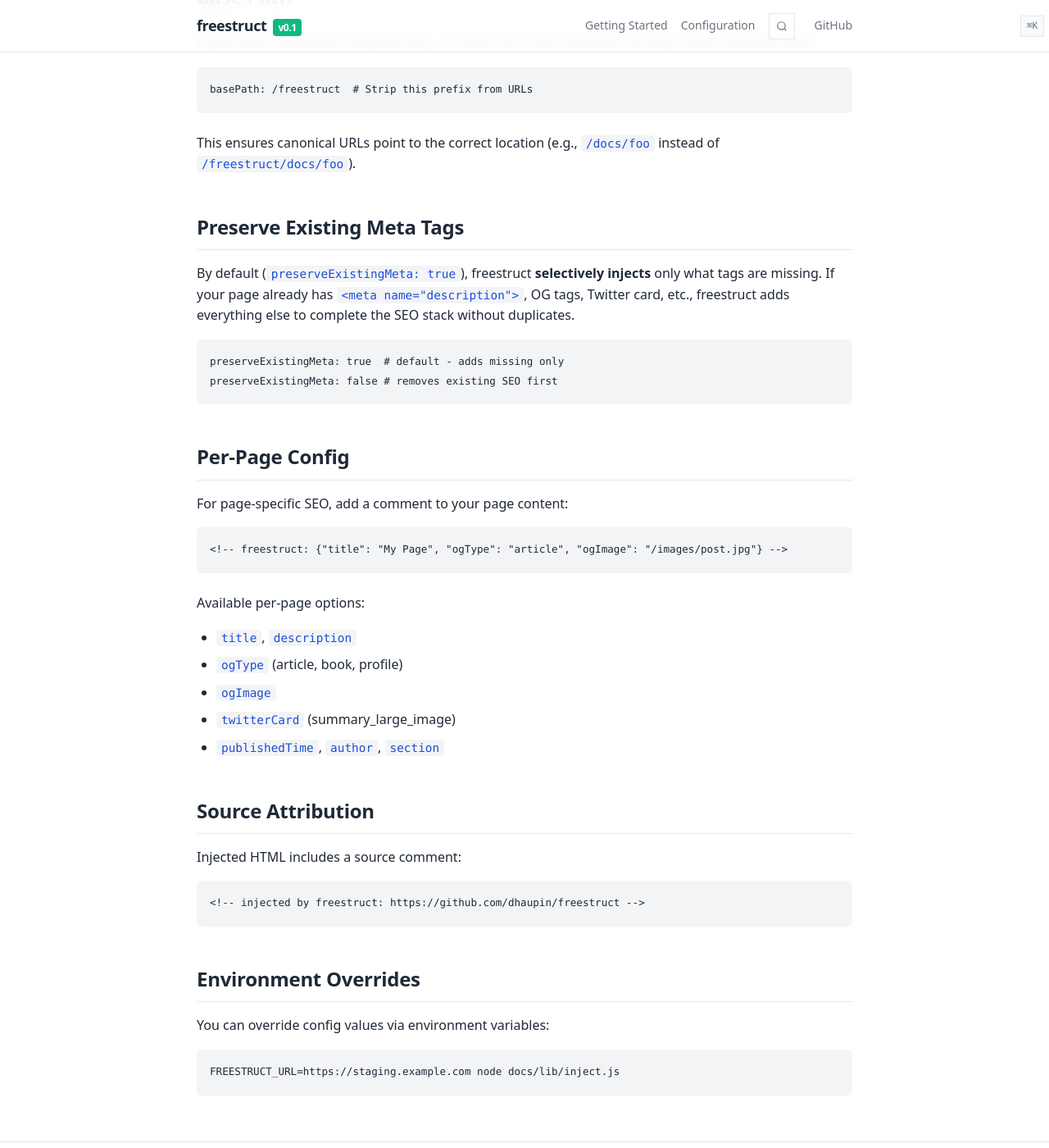
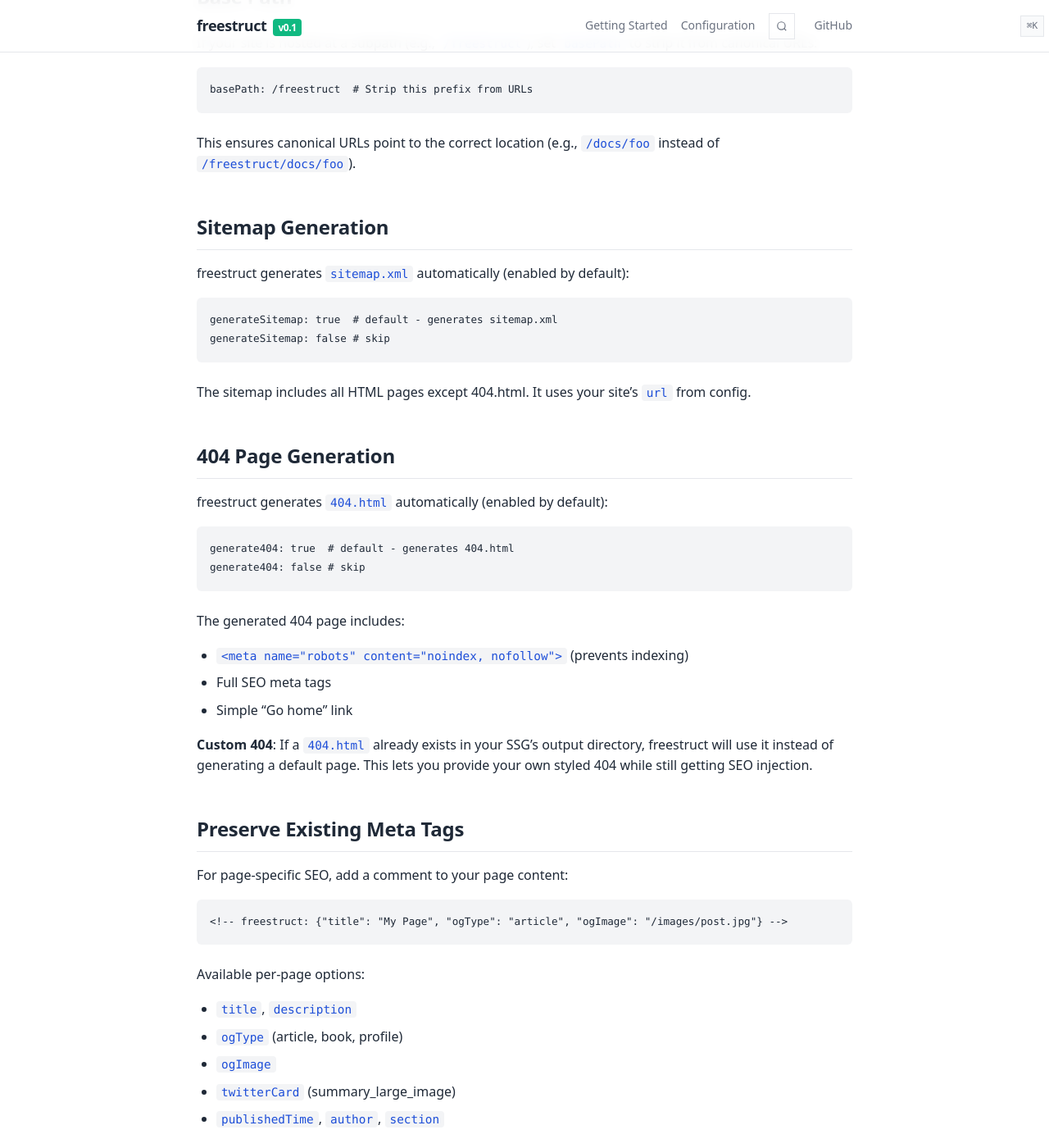
Before and after one commit to dhaupin/freestruct, a Jekyll site: the page built from docs/configuration.md, in a window 1280 px wide and 1400 px high, scrolled down 2450 px. Shown: the whole window at 82% size. Built offline with Jekyll 4.4.1, drawn with Linux system fonts in a browser that asks for light colours.

Commit message:
Docs: add sitemap/404 generation docs + update changelog

````diff
--- a/docs/configuration.md
+++ b/docs/configuration.md
@@ -95,16 +95,34 @@ basePath: /freestruct  # Strip this prefix from URLs
 
 This ensures canonical URLs point to the correct location (e.g., `/docs/foo` instead of `/freestruct/docs/foo`).
 
-## Preserve Existing Meta Tags
+## Sitemap Generation
 
-By default (`preserveExistingMeta: true`), freestruct **selectively injects** only what tags are missing. If your page already has `<meta name="description">`, OG tags, Twitter card, etc., freestruct adds everything else to complete the SEO stack without duplicates.
+freestruct generates `sitemap.xml` automatically (enabled by default):
 
 ```yaml
-preserveExistingMeta: true  # default - adds missing only
-preserveExistingMeta: false # removes existing SEO first
+generateSitemap: true  # default - generates sitemap.xml
+generateSitemap: false # skip
 ```
 
-## Per-Page Config
+The sitemap includes all HTML pages except 404.html. It uses your site's `url` from config.
+
+## 404 Page Generation
+
+freestruct generates `404.html` automatically (enabled by default):
+
+```yaml
+generate404: true  # default - generates 404.html
+generate404: false # skip
+```
+
+The generated 404 page includes:
+- `<meta name="robots" content="noindex, nofollow">` (prevents indexing)
+- Full SEO meta tags
+- Simple "Go home" link
+
+**Custom 404**: If a `404.html` already exists in your SSG's output directory, freestruct will use it instead of generating a default page. This lets you provide your own styled 404 while still getting SEO injection.
+
+## Preserve Existing Meta Tags
 
 For page-specific SEO, add a comment to your page content:
 
````
Also changed, not shown: CHANGELOG.md.
